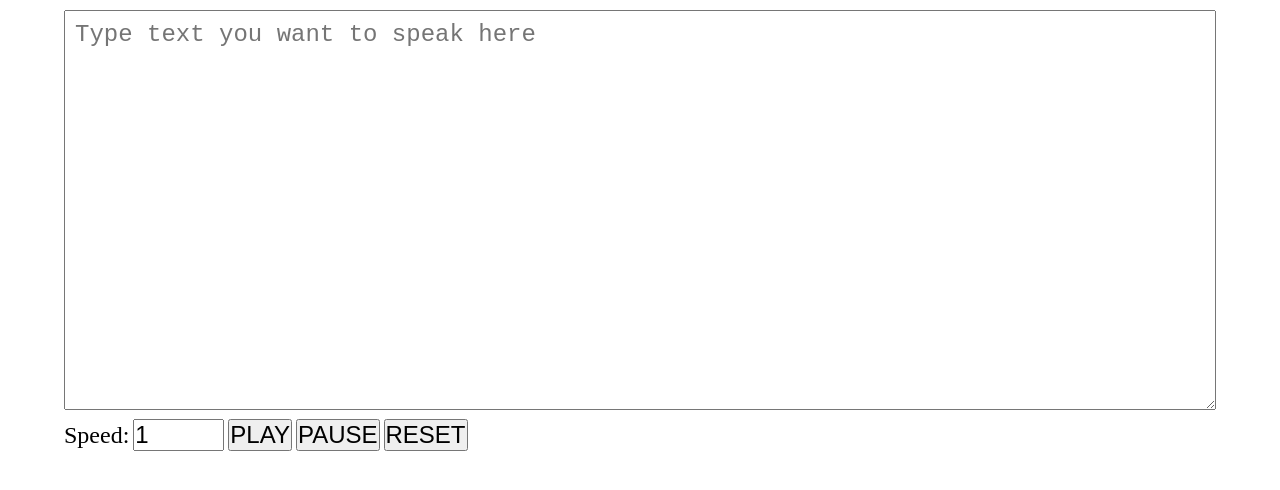
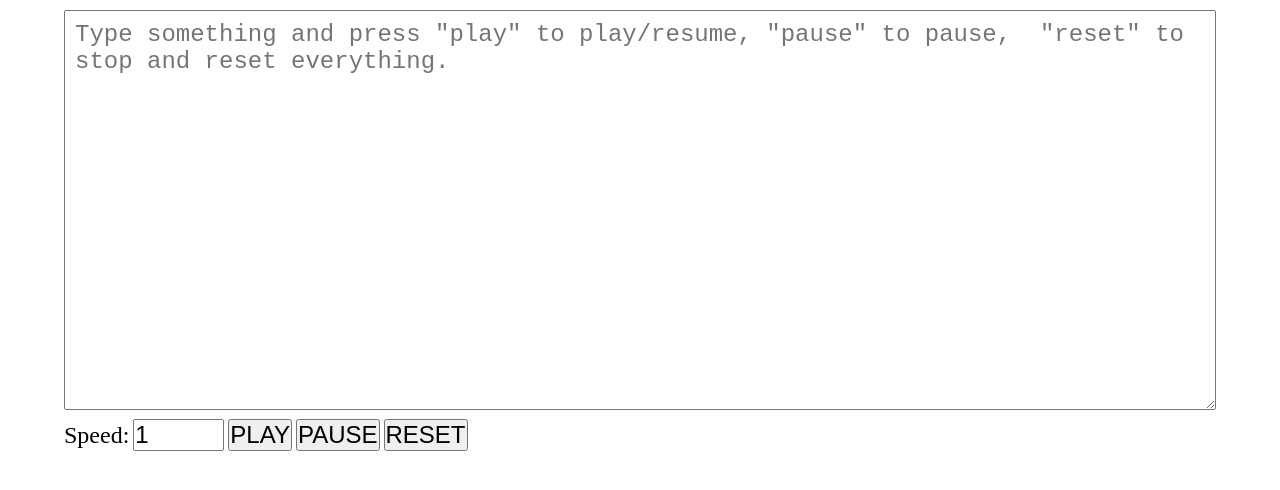
Before and after one commit to DatPNguyen212/text-to-speech, a website built with Parcel: page src/index.html in a window 1280 px wide. Built offline with nearby package versions, Linux system fonts and the light colour scheme.

Commit message:
install npm parcel, copy files to src, and add instructions to site

```diff
--- a/index.html
+++ b/src/index.html
@@ -12,7 +12,7 @@
       name="text-input"
       class="text-input"
       id="text-input"
-      placeholder="Type text you want to speak here"
+      placeholder='Type something and press "play" to play/resume, "pause" to pause,  "reset" to stop and reset everything.'
     ></textarea>
 
     <label class="speed-label">Speed:</label>
```
Also changed, not shown: package.json (added, +15 -0 lines), src/script.js (renamed from script.js), src/style.css (renamed from style.css), 1 other file.
